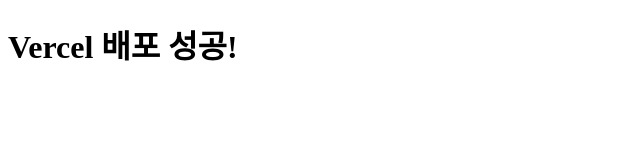
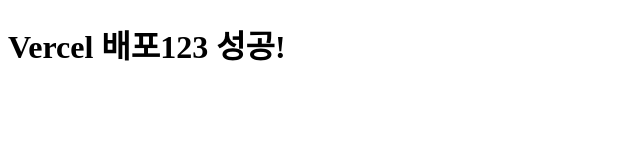
Before and after one commit to Leehice/my-vercel-project, a website: page index.html in a window 1280 px wide. Shown: the whole page, without its empty margins (0-640 px from the left). Drawn offline with Linux system fonts and the light colour scheme.

Commit message:
Update index.html

```diff
--- a/index.html
+++ b/index.html
@@ -6,6 +6,6 @@
     <title>My Vercel Project</title>
 </head>
 <body>
-    <h1>Vercel 배포 성공!</h1>
+    <h1>Vercel 배포123 성공!</h1>
 </body>
 </html>
```
Also changed, not shown: 1 other file.
